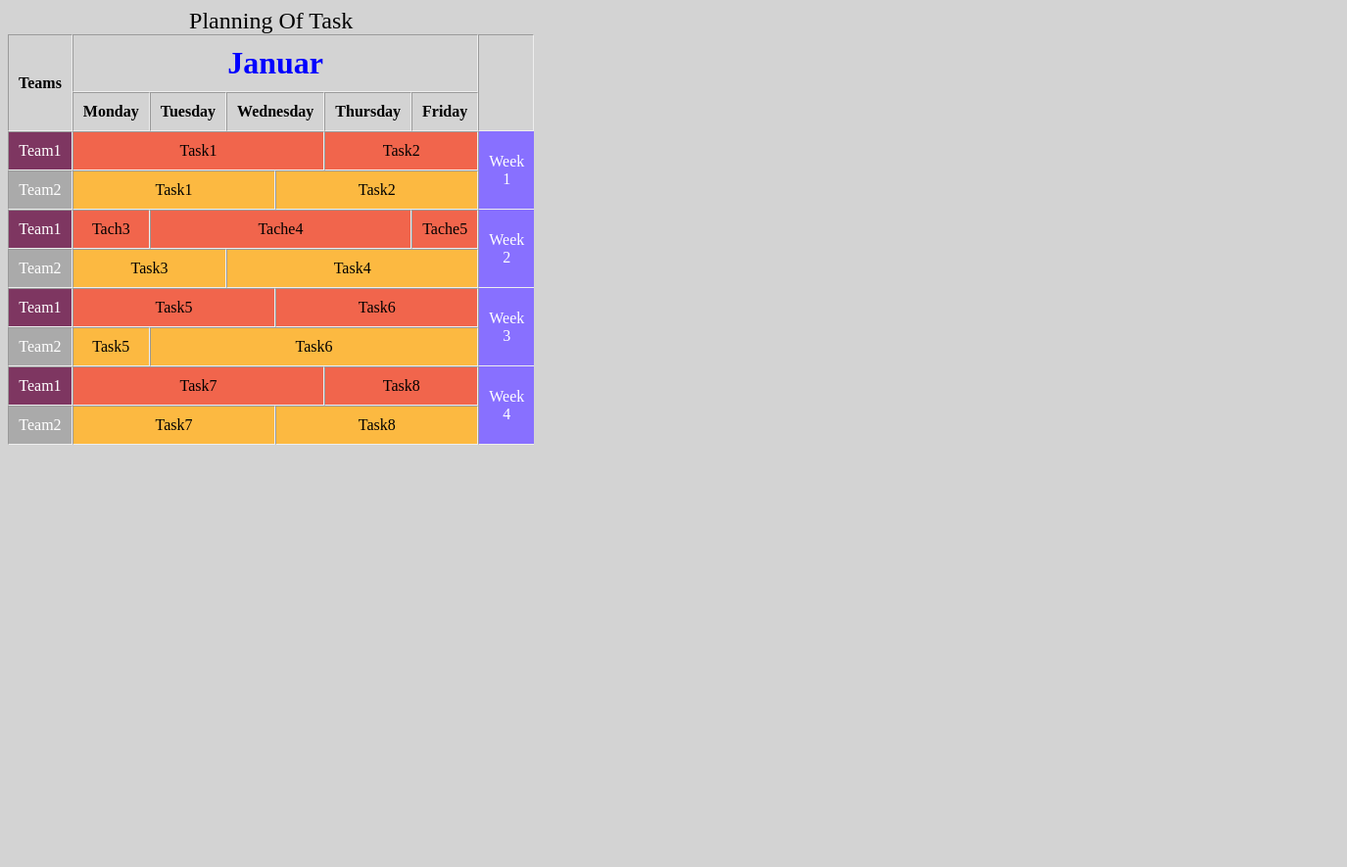
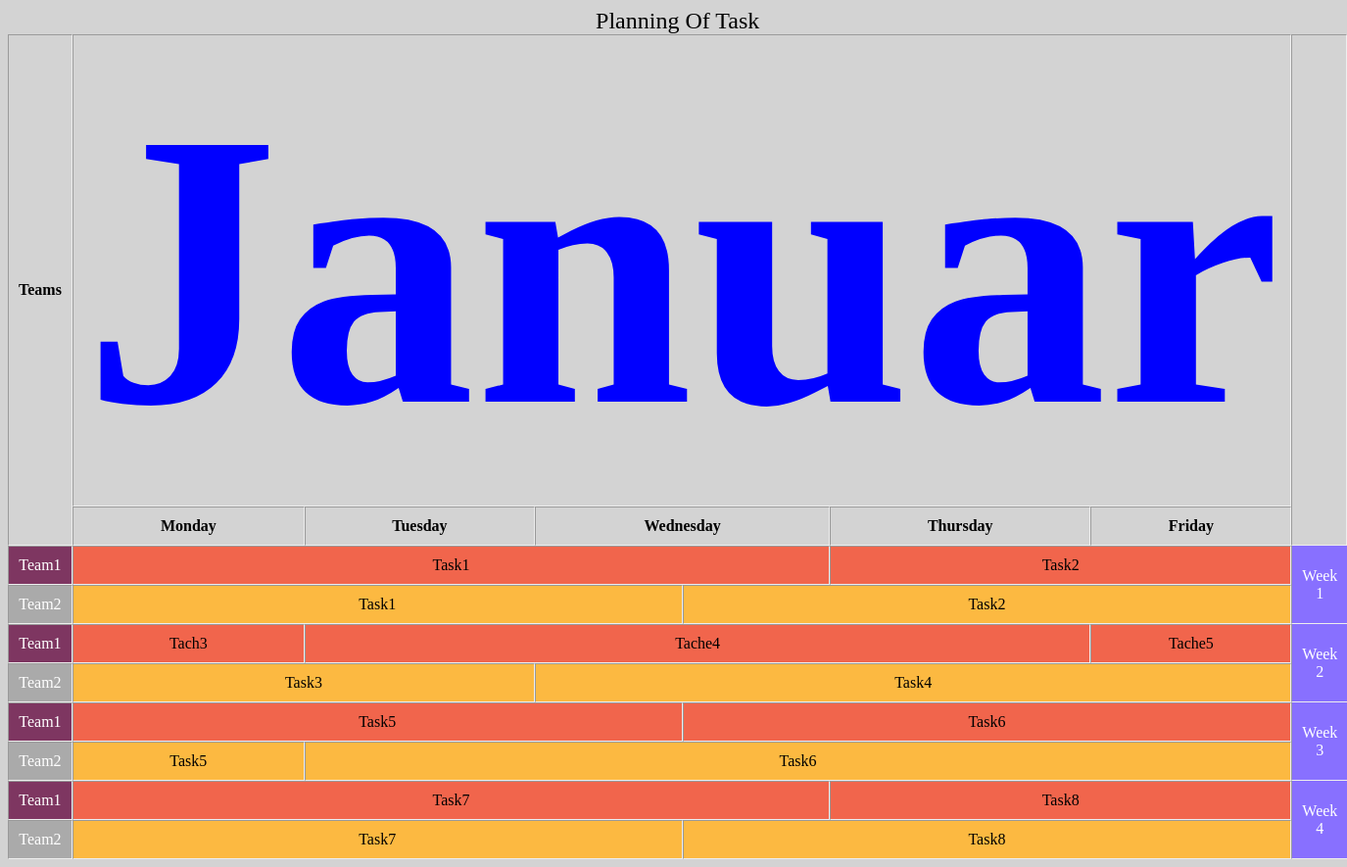
Before and after one commit to Khaled-elias/table, a plain HTML site: page index.html in a window 1280 px wide. Shown: the whole page at 98% size, 1375 px wide, since content can reach past the window. Before the commit the page ends 800 px from the top, so only its background shows below. Drawn offline with Linux system fonts and the light colour scheme.

Commit message:
table anderung

```diff
--- a/assets/css/style.css
+++ b/assets/css/style.css
@@ -7,7 +7,7 @@ th,td{
 }
 thead tr:first-child th:nth-child(2){
     color: blue;
-    font-size: 2em;
+    font-size: 25em;
 }
 tbody tr:nth-of-type(odd) td:nth-child(1){
    background-color: #7E3661;
```
